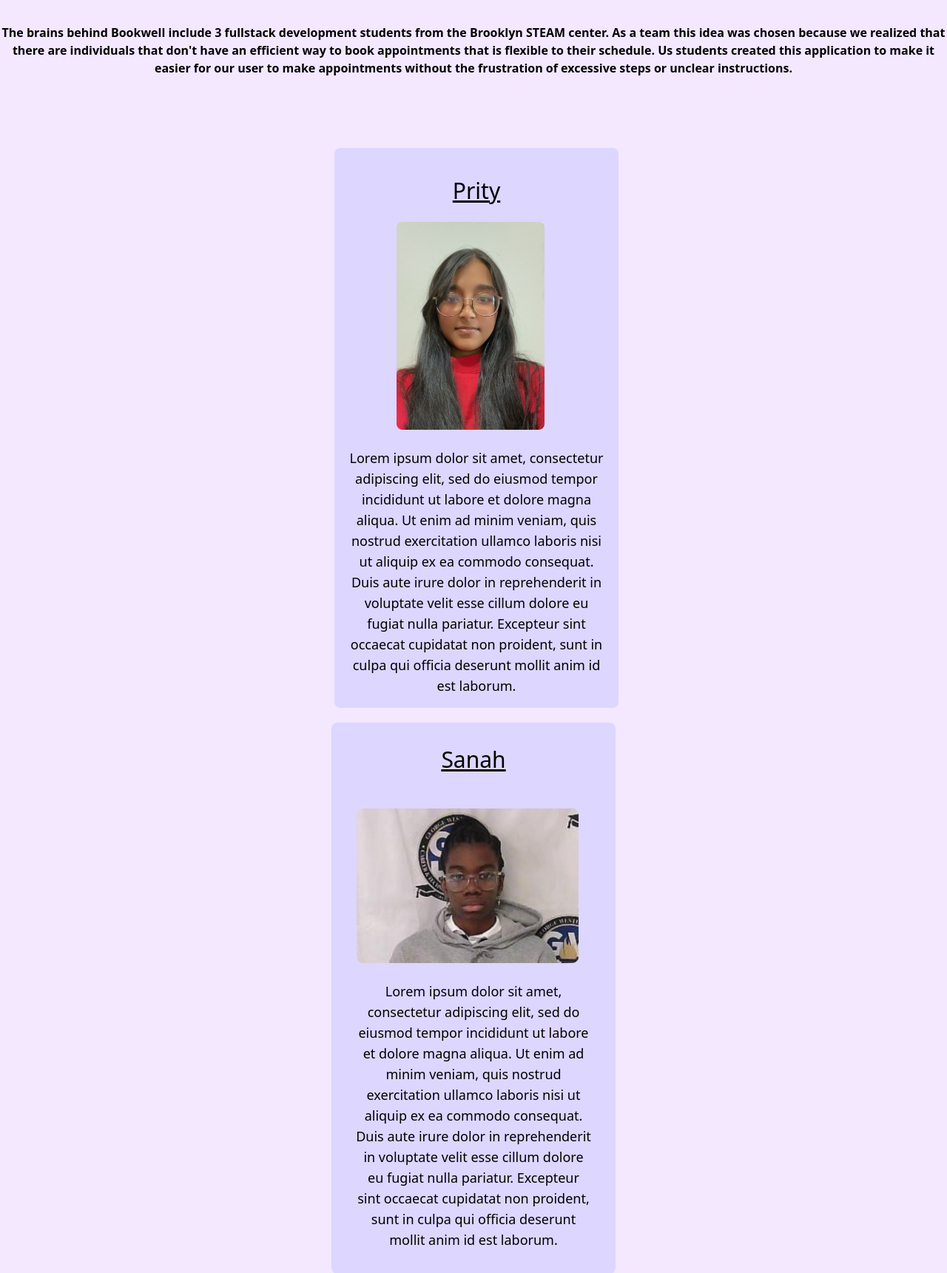
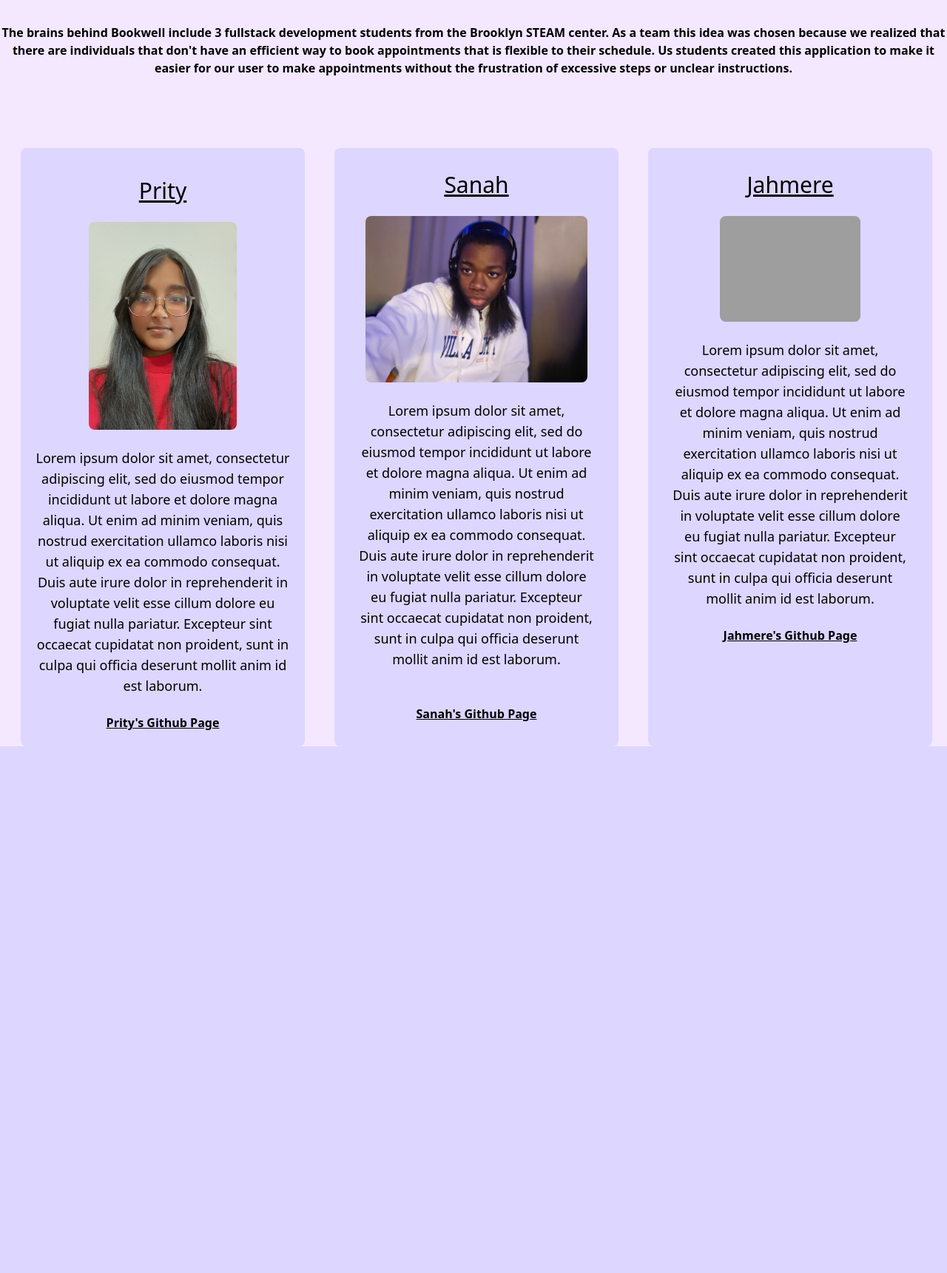
Before and after one commit to Brooklyn-STEAM/10050-Integration-of-Calendar-Availability-To-Streamline-Booking-Process, a Flask app: page /aboutus in a window 1280 px wide. Shown: the part 208-1929 px from the top of the page at 74% size. After the commit the page ends 1217 px from the top, so only its background shows below. Run offline with Flask 3, Linux system fonts and the light colour scheme; grey boxes are pictures that could not be loaded.

Commit message:
aboutuspagefinished

```diff
--- a/templates/aboutus.html.jinja
+++ b/templates/aboutus.html.jinja
@@ -32,18 +32,20 @@
 
 
 
-<div class="sm:flex flex-col sm:items-center sm:justify-center">
-  <main class=" sm:flex flex-col sm:items-center sm:justify-center lg:flex justify-center lg:gap-5 lg:text-center ">
 
-  <div class="bg-violet-200 py-4 px-5 rounded-lg w-96 ml-2 ">
+  <main
+
+    class=" overflow-x-scroll  lg:flex flex-row lg:flex justify-center lg:gap-5 lg:text-center lg:w-full  ">
+
+    <div class=" bg-violet-200   lg: py-4 lg: px-5 lg: rounded-lg lg: w-96 lg:ml-2 ">
+
       <br>
 
 
-  <p class="font-medium text-3xl underline">Prity</p>
+      <p class="font-medium text-3xl underline sm: text-center">Prity</p>
       <br>
 
-  <img class="mr-0 justify-self-center md:mr-4 rounded-lg"
-  src="/static/members/Prity.png" width="200"
+      <img class="mr-0 justify-self-center rounded-lg" src="/static/members/Prity.png" width="200"
         alt="Image of Prity">
       <br>
 
@@ -52,16 +54,22 @@
         nisi ut aliquip ex ea commodo consequat. Duis aute irure dolor in reprehenderit in voluptate velit esse cillum
         dolore eu fugiat nulla pariatur. Excepteur sint occaecat cupidatat non proident, sunt in culpa qui officia
         deserunt mollit anim id est laborum.</p>
+        <br>
+        <a href="https://github.com/JannatulP49"
+        target="_blank"
+        class="text-base font-extrabold underline hover:bg-violet-300"
+        >Prity's Github Page</a>
     </div>
+    <br>
+    <br>
 
 
-       <div class="bg-violet-200 py-8 px-8 rounded-lg w-96">
+    <div class="  bg-violet-200 lg: py-8 lg: px-8 lg: rounded-lg w-96">
 
-<p class="font-medium text-3xl underline">Sanah</p>
+      <p class="font-medium text-3xl underline text-center">Sanah</p>
       <br>
-  <br>
-  <img class="mr-0 justify-self-center md:mr-4 rounded-lg"
-  src="/static/members/aSanah3.jpg" width="300"
+
+      <img class="mr-0 justify-self-center sm: rounded-lg" src="/static/members/ASANAH1.jpg" width="300" height="190"
         alt="Image of Sanah">
       <br>
 
@@ -70,15 +78,28 @@
         nisi ut aliquip ex ea commodo consequat. Duis aute irure dolor in reprehenderit in voluptate velit esse cillum
         dolore eu fugiat nulla pariatur. Excepteur sint occaecat cupidatat non proident, sunt in culpa qui officia
         deserunt mollit anim id est laborum.</p>
-       </div>
+        <br>
+        <br>
+
+        <a
+            href="https://github.com/Sanahw7"
+            target="_blank"
+            class="text-base font-extrabold underline hover:bg-violet-300"
+            >Sanah's Github Page</a
+          >
 
 
-<div class="bg-violet-200 py-8 px-8 rounded-lg w-96">
-       <p class="font-medium text-3xl underline">Ellie</p>
+
+    </div>
     <br>
-  <img class="mr-0 justify-self-center md:mr-4 rounded-lg"
-  src="/static/members/ellie.jpeg" width="250"
-  alt="Image of Ellie">
+    <br>
+
+
+    <div class="  bg-violet-200 py-8 px-8 rounded-lg w-96  ">
+      <p class="font-medium text-3xl underline text-center">Jahmere</p>
+      <br>
+      <img class="mr-0 justify-self-center   rounded-lg" src="/static/members/jahmere.jpeg" width="190"
+        alt="Image of Jahmere">
       <br>
 
       <p class="font-medium text-lg">Lorem ipsum dolor sit amet, consectetur adipiscing elit, sed do eiusmod tempor
@@ -86,6 +107,12 @@
         nisi ut aliquip ex ea commodo consequat. Duis aute irure dolor in reprehenderit in voluptate velit esse cillum
         dolore eu fugiat nulla pariatur. Excepteur sint occaecat cupidatat non proident, sunt in culpa qui officia
         deserunt mollit anim id est laborum.</p>
+        <br>
+        <a
+          href="https://github.com/JahmereStacks"
+          target="_blank"
+          class="text-base font-extrabold underline hover:bg-violet-300"
+          >Jahmere's Github Page</a>
 
     </div>
     </div>
@@ -96,4 +123,5 @@
 
 
   </main>
+
 </body>
```
Also changed, not shown: static/members/ASANAH1.jpg (added), static/members/Sanah.jpg (deleted), static/members/Sanah2.jpg (deleted), static/members/aSanah3.jpg (deleted), static/members/beal-seal.jpg (deleted), static/members/ellie.jpeg (deleted). Lines whose indentation alone changed are shown as unchanged.
